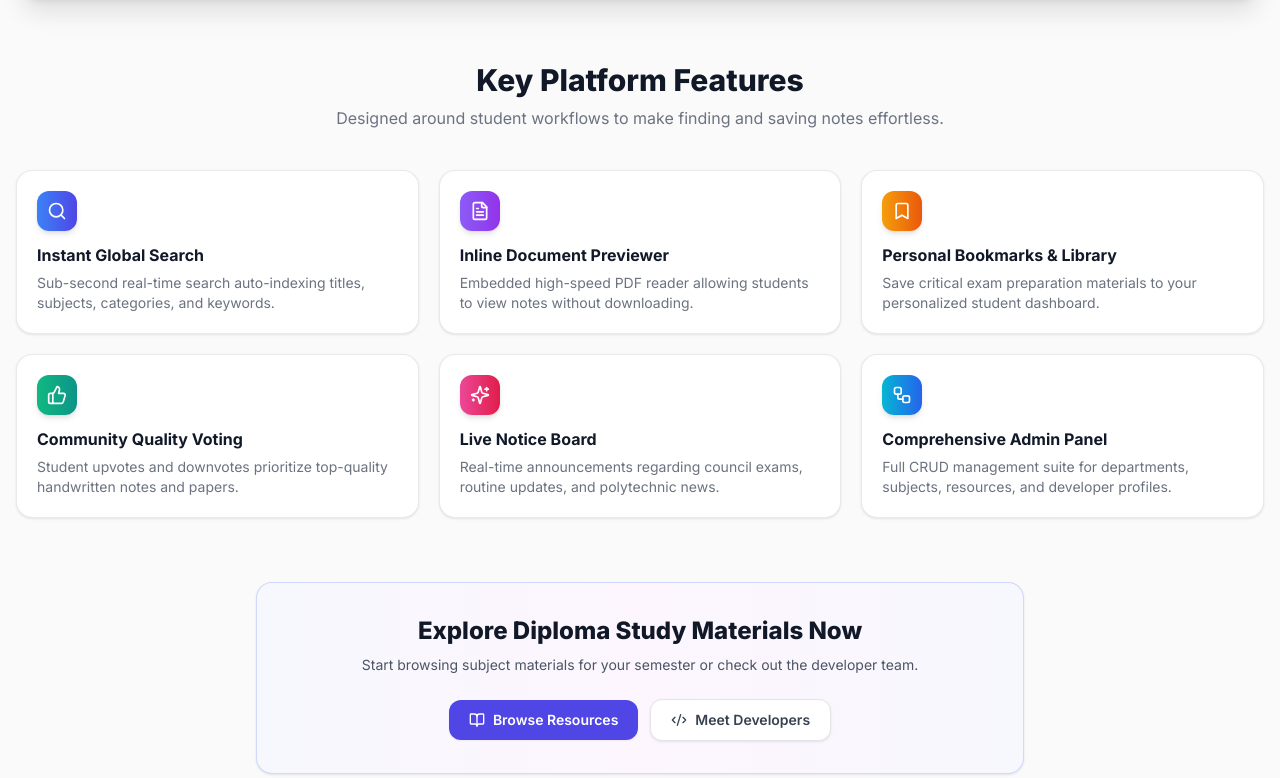
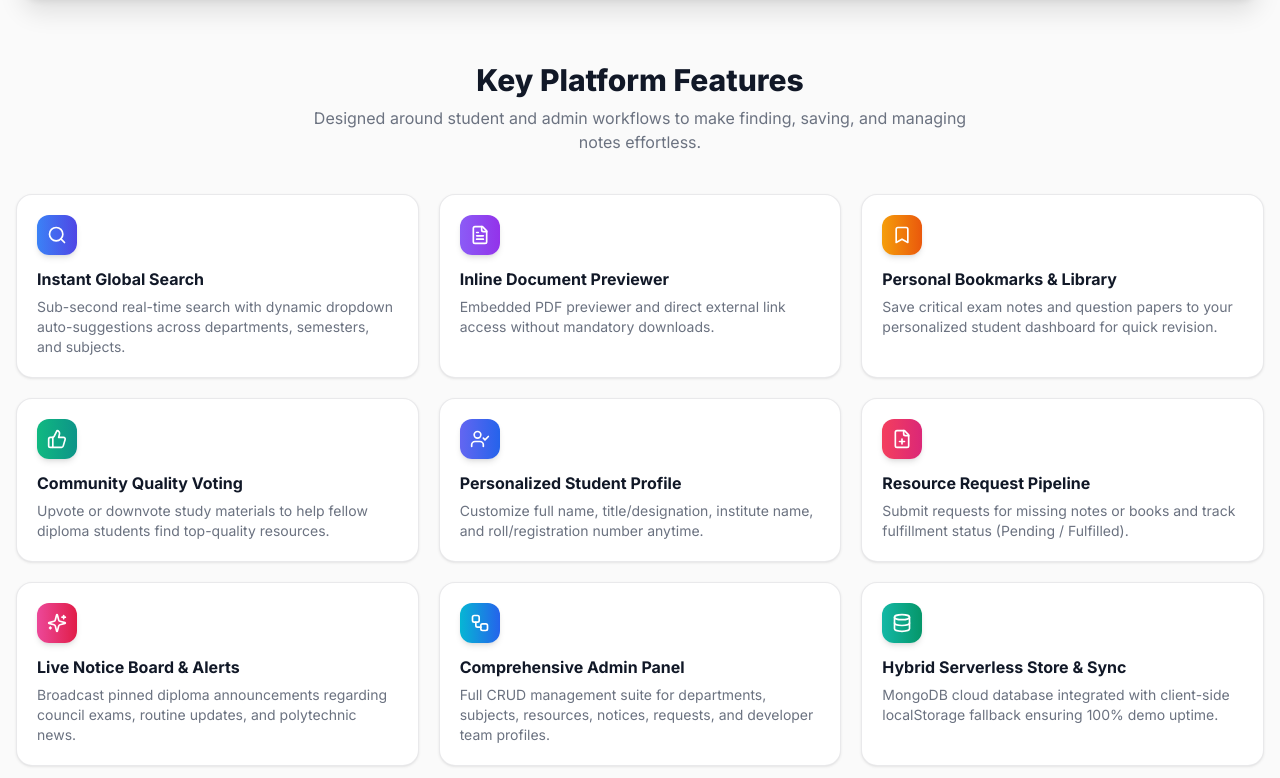
Before and after one commit to 0-ZERONE-1/Dip-Desk, a Next.js app: page /about in a window 1280 px wide. Shown: the part 1362-2140 px from the top of the page. Built offline with nearby package versions, Linux system fonts and the light colour scheme; no server answers.

Commit message:
About Page Update

```diff
--- a/app/about/page.tsx
+++ b/app/about/page.tsx
@@ -21,6 +21,10 @@ import {
   ThumbsUp,
   FileText,
   Workflow,
+  UserCheck,
+  FilePlus,
+  Server,
+  Layers3,
 } from 'lucide-react';
 
 const softwareTableData = [
@@ -103,37 +107,55 @@ const platformCapabilities = [
     title: 'Instant Global Search',
     icon: Search,
     color: 'from-blue-500 to-indigo-600',
-    desc: 'Sub-second real-time search auto-indexing titles, subjects, categories, and keywords.',
+    desc: 'Sub-second real-time search with dynamic dropdown auto-suggestions across departments, semesters, and subjects.',
   },
   {
     title: 'Inline Document Previewer',
     icon: FileText,
     color: 'from-violet-500 to-purple-600',
-    desc: 'Embedded high-speed PDF reader allowing students to view notes without downloading.',
+    desc: 'Embedded PDF previewer and direct external link access without mandatory downloads.',
   },
   {
     title: 'Personal Bookmarks & Library',
     icon: Bookmark,
     color: 'from-amber-500 to-orange-600',
-    desc: 'Save critical exam preparation materials to your personalized student dashboard.',
+    desc: 'Save critical exam notes and question papers to your personalized student dashboard for quick revision.',
   },
   {
     title: 'Community Quality Voting',
     icon: ThumbsUp,
     color: 'from-emerald-500 to-teal-600',
-    desc: 'Student upvotes and downvotes prioritize top-quality handwritten notes and papers.',
+    desc: 'Upvote or downvote study materials to help fellow diploma students find top-quality resources.',
   },
   {
-    title: 'Live Notice Board',
+    title: 'Personalized Student Profile',
+    icon: UserCheck,
+    color: 'from-indigo-500 to-blue-600',
+    desc: 'Customize full name, title/designation, institute name, and roll/registration number anytime.',
+  },
+  {
+    title: 'Resource Request Pipeline',
+    icon: FilePlus,
+    color: 'from-rose-500 to-pink-600',
+    desc: 'Submit requests for missing notes or books and track fulfillment status (Pending / Fulfilled).',
+  },
+  {
+    title: 'Live Notice Board & Alerts',
     icon: Sparkles,
     color: 'from-pink-500 to-rose-600',
-    desc: 'Real-time announcements regarding council exams, routine updates, and polytechnic news.',
+    desc: 'Broadcast pinned diploma announcements regarding council exams, routine updates, and polytechnic news.',
   },
   {
     title: 'Comprehensive Admin Panel',
     icon: Workflow,
     color: 'from-cyan-500 to-blue-600',
-    desc: 'Full CRUD management suite for departments, subjects, resources, and developer profiles.',
+    desc: 'Full CRUD management suite for departments, subjects, resources, notices, requests, and developer team profiles.',
+  },
+  {
+    title: 'Hybrid Serverless Store & Sync',
+    icon: Database,
+    color: 'from-teal-500 to-emerald-600',
+    desc: 'MongoDB cloud database integrated with client-side localStorage fallback ensuring 100% demo uptime.',
   },
 ];
 
@@ -150,7 +172,7 @@ export default function AboutPage() {
             className="inline-flex items-center gap-2 px-3.5 py-1.5 rounded-full bg-gradient-to-r from-primary-500/10 via-accent-500/10 to-primary-500/10 border border-primary-200 text-xs sm:text-sm font-semibold text-primary-700 mb-4 shadow-sm"
           >
             <Sparkles className="w-4 h-4 text-primary-600 animate-spin-slow" />
-            <span>Software & Technologies Specifications</span>
+            <span>Dip-Desk is running on Beta 0.7.3</span>
             <span className="w-1.5 h-1.5 rounded-full bg-emerald-500 animate-ping" />
           </motion.div>
 
@@ -260,7 +282,7 @@ export default function AboutPage() {
           <div className="text-center max-w-2xl mx-auto mb-10">
             <h2 className="text-2xl sm:text-3xl font-extrabold text-gray-900 mb-2">Key Platform Features</h2>
             <p className="text-sm sm:text-base text-gray-500">
-              Designed around student workflows to make finding and saving notes effortless.
+              Designed around student and admin workflows to make finding, saving, and managing notes effortless.
             </p>
           </div>
 
```
